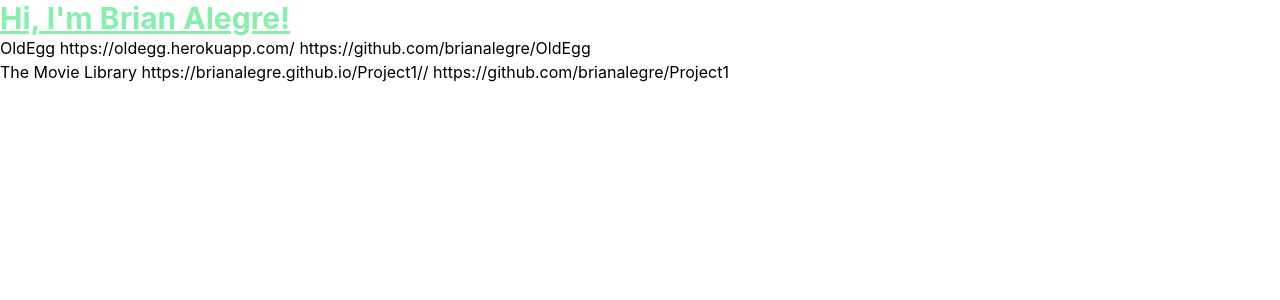
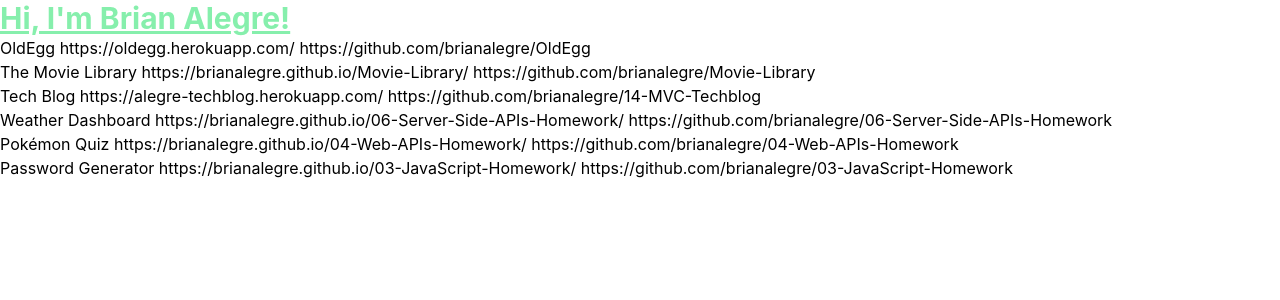
Before and after one commit to brianalegre/20-React-Portfolio, a React (Create React App) app: page / in a window 1280 px wide. Shown: the top 300 px of the page. Built offline with nearby package versions, Linux system fonts and the light colour scheme.

Commit message:
Updated projects.js with all projects to be listed

```diff
--- a/src/projects.js
+++ b/src/projects.js
@@ -8,8 +8,32 @@
     {
         projectName: "The Movie Library",
         projectImage: "./src/assets/projectImage/movieLibrary.png",
-        deployed: "https://brianalegre.github.io/Project1//",
-        repo: "https://github.com/brianalegre/Project1",
+        deployed: "https://brianalegre.github.io/Movie-Library/",
+        repo: "https://github.com/brianalegre/Movie-Library",
+    },
+    {
+        projectName: "Tech Blog",
+        projectImage: "TBD",
+        deployed: "https://alegre-techblog.herokuapp.com/",
+        repo: "https://github.com/brianalegre/14-MVC-Techblog",
+    },
+    {
+        projectName: "Weather Dashboard",
+        projectImage: "./src/assets/projectImage/weatherDashboard.png",
+        deployed: "https://brianalegre.github.io/06-Server-Side-APIs-Homework/",
+        repo: "https://github.com/brianalegre/06-Server-Side-APIs-Homework",
+    },
+    {
+        projectName: "Pokémon Quiz",
+        projectImage: "./src/assets/projectImage/pokemonQuiz.png",
+        deployed: "https://brianalegre.github.io/04-Web-APIs-Homework/",
+        repo: "https://github.com/brianalegre/04-Web-APIs-Homework",
+    },
+    {
+        projectName: "Password Generator",
+        projectImage: "./src/assets/projectImage/passwordGenerator.png",
+        deployed: "https://brianalegre.github.io/03-JavaScript-Homework/",
+        repo: "https://github.com/brianalegre/03-JavaScript-Homework",
     },
 ]
 
```
